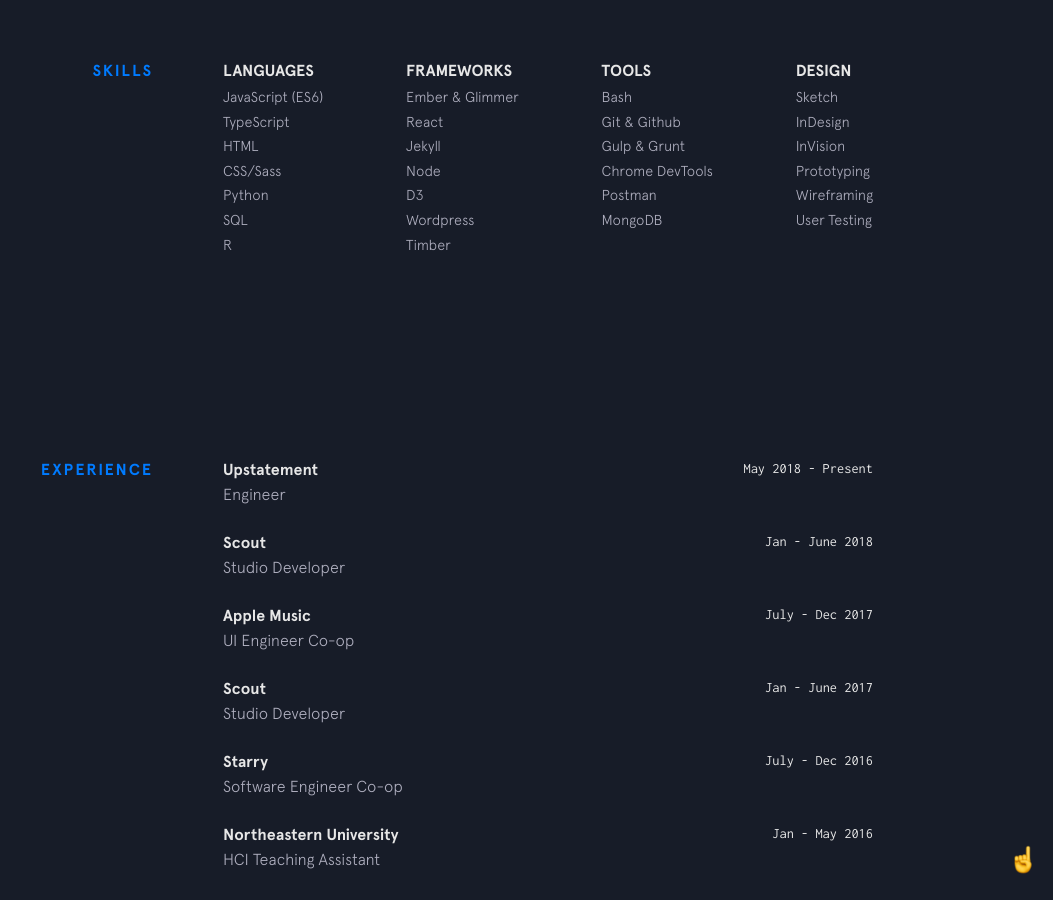
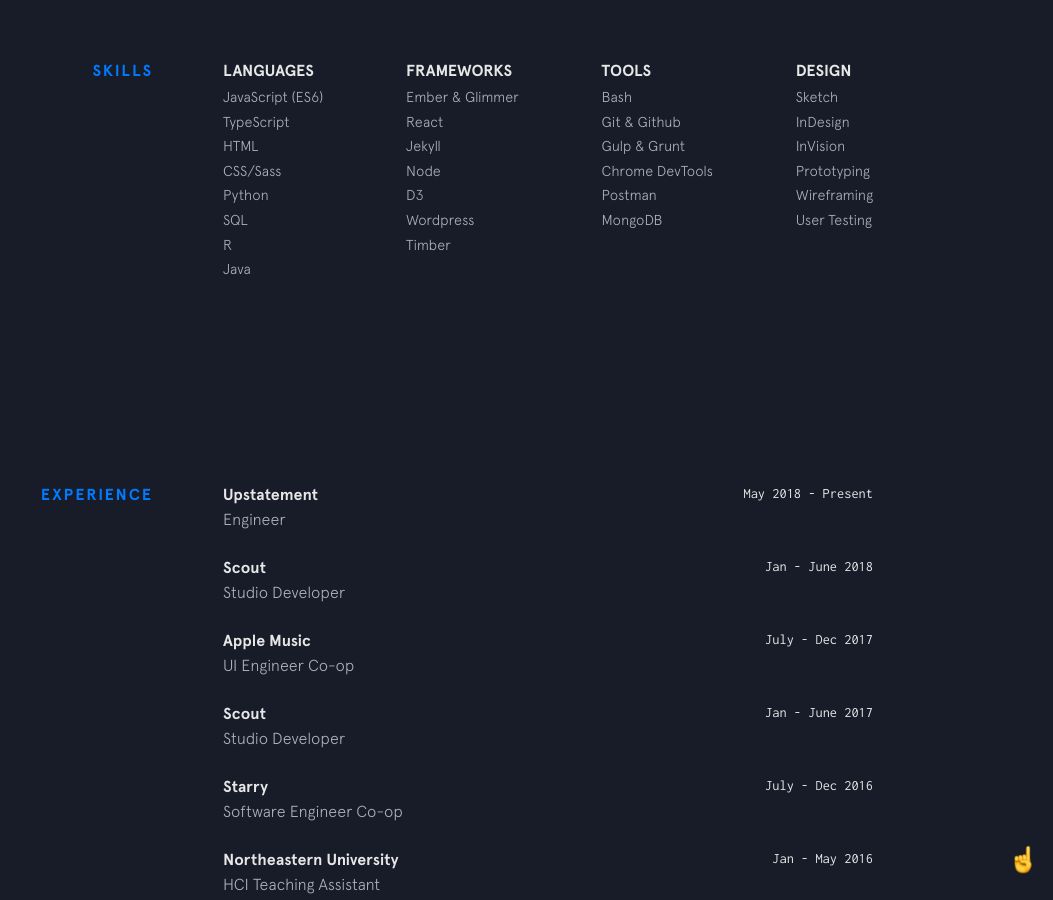
Before and after one commit to rn339/rn339.github.io, a Jekyll site: the page built from index.html, in a window 1280 px wide and 900 px high, scrolled down 1436 px. Shown: the whole window, without its empty margins (227-1280 px from the left). Built offline with Jekyll 4.4.1, drawn with Linux system fonts in a browser that asks for light colours; nearby versions of some CDN libraries.

Commit message:
Update skills.yml

```diff
--- a/_data/skills.yml
+++ b/_data/skills.yml
@@ -6,6 +6,7 @@ languages:
   - item: Python
   - item: SQL
   - item: R
+  - item: Java
 
 frameworks:
   - item: Ember & Glimmer
```
